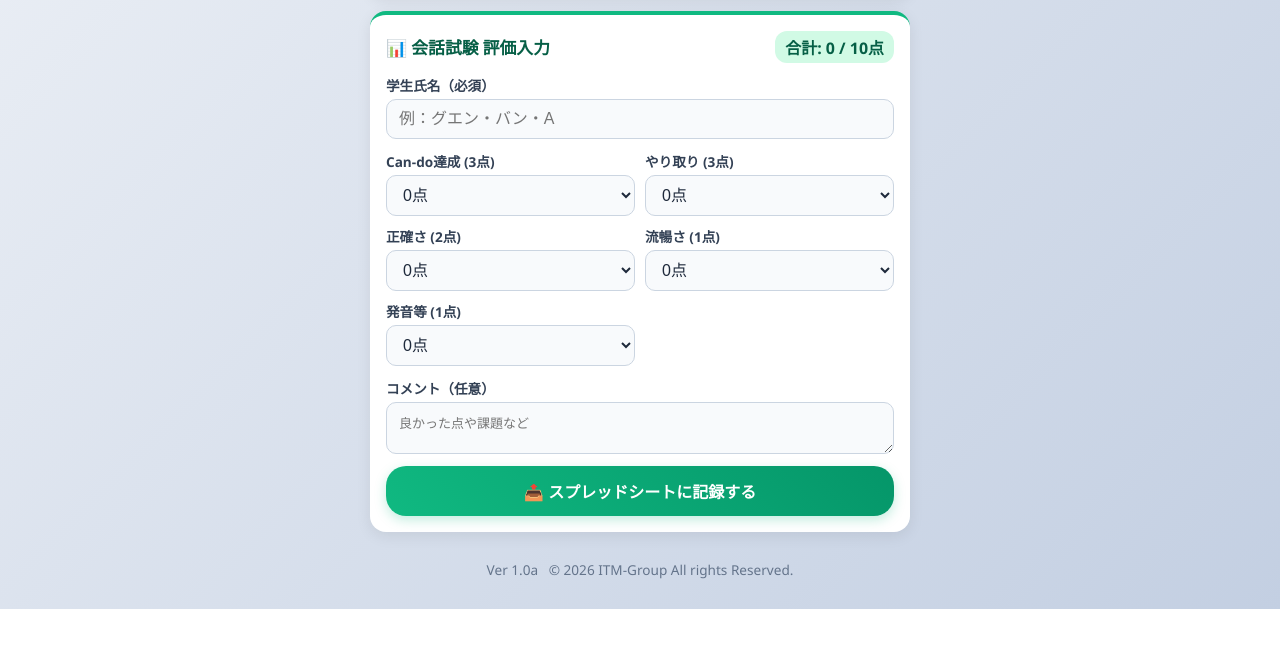
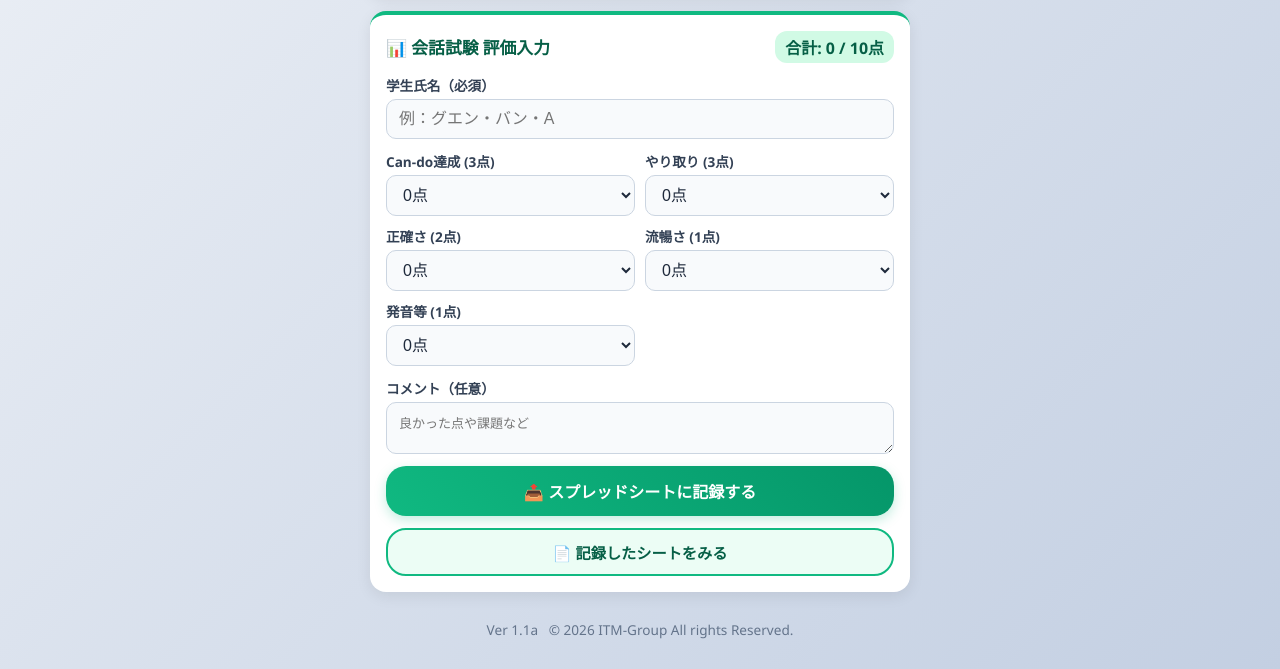
Before and after one commit to ITM-kaiwa/IRODORI, a plain HTML site: page index2.html in a window 1280 px wide. Shown: the part 671-1340 px from the top of the page. Before the commit the page ends 1280 px from the top, so only its background shows below. Drawn offline with Linux system fonts and the light colour scheme.

Commit message:
Add view sheet button and update footer version
Added a button to view the recorded sheet and updated the footer version.

```diff
--- a/index2.html
+++ b/index2.html
@@ -414,7 +414,28 @@ button:active {
   opacity: 0.6;
   cursor: not-allowed;
 }
-
+/* ★記録したシートをみるボタン（リンク） */
+.btn-view-sheet {
+  display: flex;
+  align-items: center;
+  justify-content: center;
+  gap: 6px;
+  width: 100%;
+  padding: 11px 16px;
+  font-size: 0.95em;
+  font-weight: 600;
+  color: #065f46;
+  background-color: #ecfdf5;
+  border: 2px solid #10b981;
+  border-radius: 20px;
+  text-decoration: none;
+  cursor: pointer;
+  transition: all 0.2s ease;
+}
+.btn-view-sheet:active {
+  transform: scale(0.97);
+  background-color: #d1fae5;
+}
 /* 送信履歴エリア */
 .history-box {
   background-color: #ffffff;
@@ -634,6 +655,13 @@ footer {
     <button type="button" class="btn-submit-eval" id="submitEvalBtn" onclick="submitEvaluation()">
       📤 スプレッドシートに記録する
     </button>
+    <!-- ★追加：記録したシートをみるリンクボタン -->
+    <a href="https://docs.google.com/spreadsheets/d/1OowT2FPYdgqZrNi7kzXRJ8R6pOgcQ3zmbXuBnwuuAZo/edit?usp=sharing"
+       target="_blank"
+       rel="noopener noreferrer"
+       class="btn-view-sheet">
+      📄 記録したシートをみる
+    </a>
   </div>
 
   <!-- 送信履歴一時表示エリア -->
@@ -650,7 +678,7 @@ footer {
 
   <!-- フッター -->
   <footer>
-    Ver 1.0a &nbsp; © 2026 ITM-Group All rights Reserved.
+    Ver 1.1a &nbsp; © 2026 ITM-Group All rights Reserved.
   </footer>
 </div>
 
```
